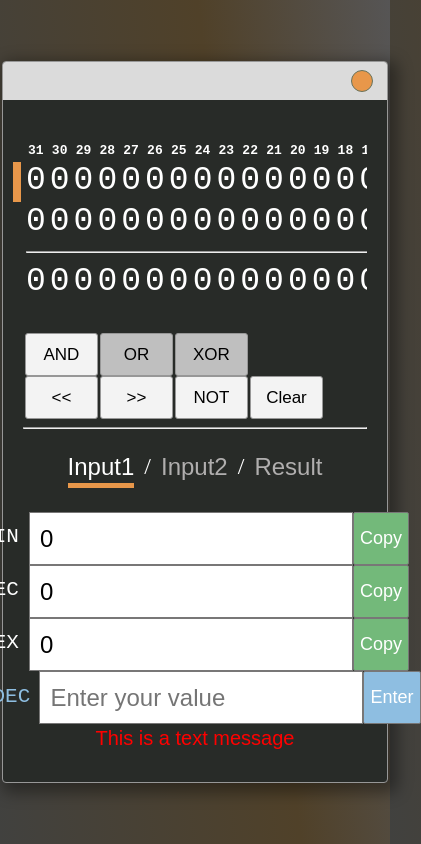
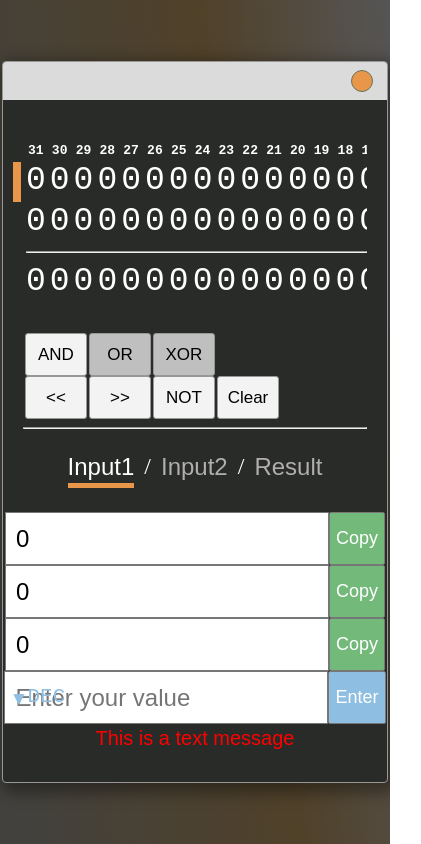
Before and after one commit to Lulkafe/BinaryCalc, a React app: page / in a window 390 px wide. Shown: the whole page, 421 px wide, since content can reach past the window. Built offline with nearby package versions, Linux system fonts and the light colour scheme.

Commit message:
Made some adjustments to UI btns and bar width

```diff
--- a/src/style.css
+++ b/src/style.css
@@ -123,7 +123,7 @@ body {
 }
 
 .output-bar__input {
-    width: 544px;
+    flex-grow: 1;
     height: 53px;
     outline: none;
     font-size: 24px;
@@ -181,7 +181,7 @@ body {
 }
 
 #user-input__bar {
-    width: 544px;
+    flex-grow: 1;
     height: 53px;
     outline: none;
     font-size: 24px;
@@ -230,7 +230,7 @@ body {
     font-size: 21px;
     font-family: monospace;
     padding-left: 23px;
-    width: 70px;
+    width: 72px;
     height: 51px;
     position: relative;
     color: rgb(142, 190, 225);
@@ -349,3 +349,18 @@ body {
         left: 10px
     }
 }
+
+@media only screen and (max-width: 450px) {
+
+    .output-bar__label {
+        display: none;
+    }
+
+    #user-input__radix-select {
+        position: absolute;
+    }
+
+    .ui__button {
+        width: 62px;
+    }
+}
```
Also changed, not shown: 1 other file (tests, documents, lock files or other folders).
